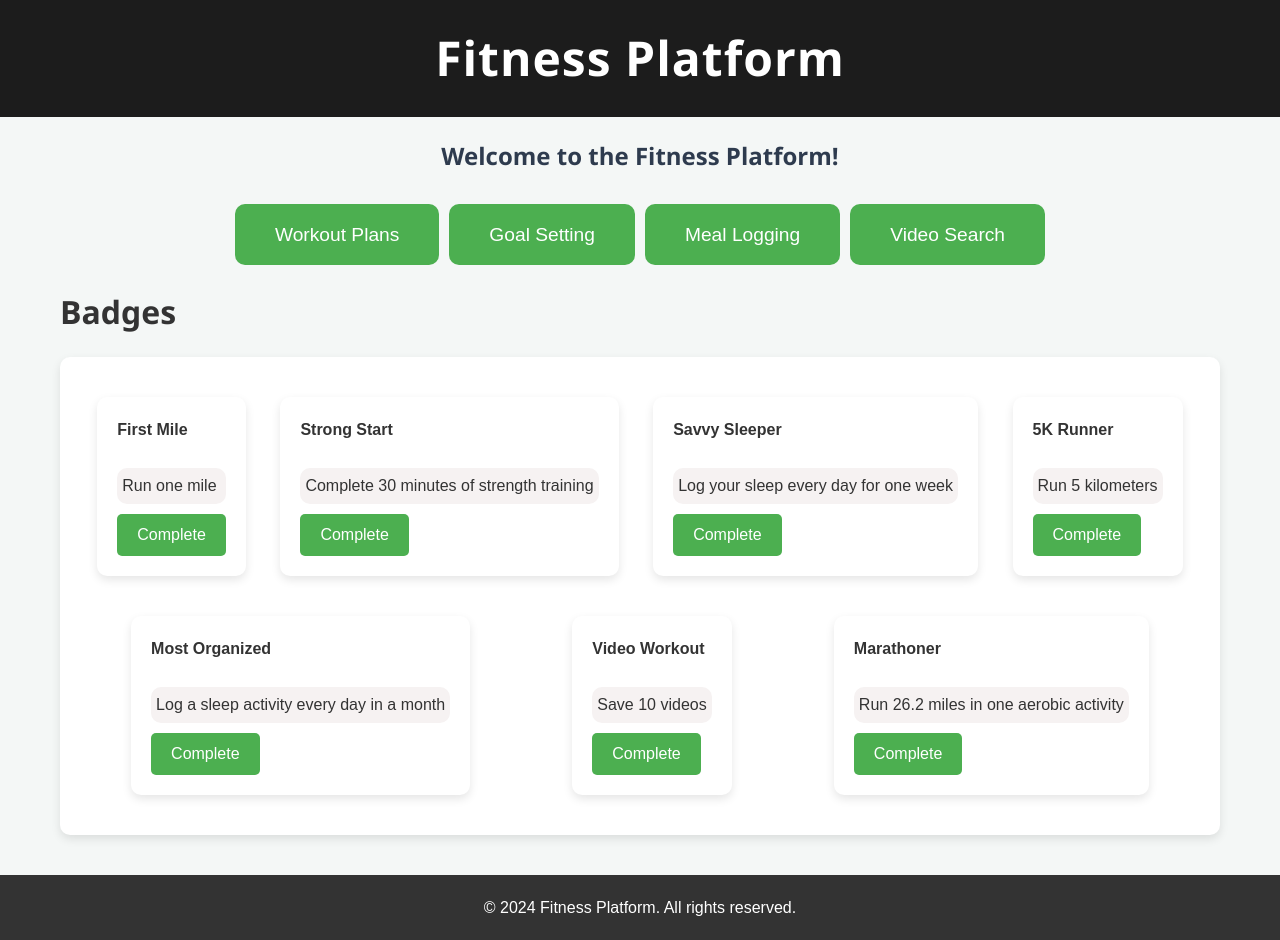
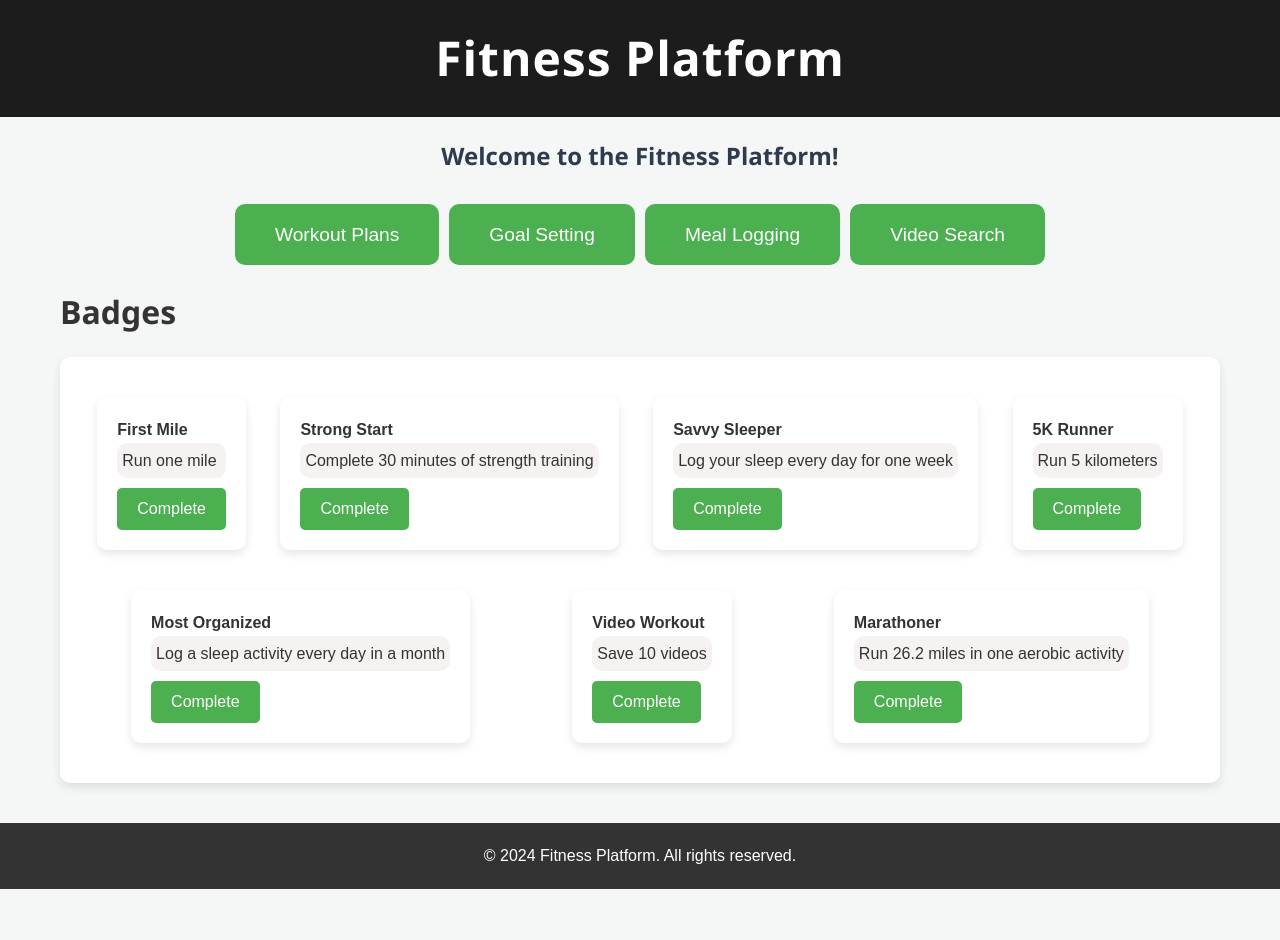
Before and after one commit to kimberlyrallison/CS312-Project, a React (Create React App) app in the folder frontend/: page /home in a window 1280 px wide. After the commit the page ends 889 px from the top, so only its background shows below. Built offline with nearby package versions, Linux system fonts and the light colour scheme.

Commit message:
Update Home.js

```diff
--- a/frontend/src/components/Home.js
+++ b/frontend/src/components/Home.js
@@ -1,23 +1,54 @@
+//create a page to dynamically display unearned badges as well as the associated criteria
+//Dynamically display earned badges as well as the associated criteria
+
 import { React, useState } from 'react';
 import { Link } from 'react-router-dom';
 import "./Home.css";
 import { ToastContainer, toast } from 'react-toastify';
 import 'react-toastify/dist/ReactToastify.css';
 
+//Run for one mile coudld be something user can just click on
+//Complete 30 minute of strenght training could be something user can click on
+//see if I can use the database for sleeping to have the website check if the sleep is logged
+//run can be something user can just click on
+//implement data from the video workout to save the 10 videos
+//run can be something user can click on
+
 const Home = () => {
   const achievementList = [
-    {title: "First Mile", description: "Run one mile"},
-    {title: "Strong Start", description: "Complete 30 minutes of strength training"},
-    {title: "Savvy Sleeper", description: "Log your sleep every day for one week"},
-    {title: "5K Runner", description: "Run 5 kilometers"},
-    {title: "Most Organized", description: "Log a sleep activity every day in a month"},
-    {title: "Video Workout", description: "Save 10 videos"},
-    {title: "Marathoner", description: "Run 26.2 miles in one aerobic activity"}
+    {title: "First Mile", description: "Run one mile", completed: false },
+    {title: "Strong Start", description: "Complete 30 minutes of strength training", completed: false },
+    {title: "Savvy Sleeper", description: "Log your sleep every day for one week", completed: false },
+    {title: "5K Runner", description: "Run 5 kilometers", completed: false },
+    {title: "Most Organized", description: "Log a sleep activity every day in a month", completed: false },
+    {title: "Video Workout", description: "Save 10 videos", completed: false },
+    {title: "Marathoner", description: "Run 26.2 miles in one aerobic activity", completed: false }
   ];
 
-  const handleAchievement = (e) => {
-    e.preventDefault();
-    toast("You completed an achievement! Nice work!");
+  //manages achievmeent completion
+  const [achievements, setAchievments] = useState(achievementList);
+
+
+  //modified
+  const handleAchievement = (index) => {
+    setAchievments((prev) =>
+      prev.map((achievement, i) =>
+        i === index ? { ...achievement, completed: !achievement.completed } : achievement
+      )
+    );
+    //note to self: fix the function, only suppose to apply to the
+    //first mile, strong start, 5k runner, marathoner, since we aren't advanced enough
+    //to track people
+    //only with video work out, most organized, savvy sleeper, can it use the database to achieve it
+
+    //Error in function, whenever user presses the complete button
+    //its suppose to stay as complete, but it can go back to complete when pressed again
+
+    const message = achievements[index].completed
+    //when user clicks on the complete, it's suppose to output the message
+      ? "Achievement unmarked. Keep going!"
+      : "You completed an achievement! Nice work!";
+    toast(message);
   };
 
   return (
@@ -32,17 +63,26 @@ const Home = () => {
         </div>
       </ul>
 
-      <h1>Badges</h1>
+  <h1>Badges</h1>
       <div className="achievement-container">
-      {achievementList.map((achievement, index) => (
-          <box key={index} className="achievement-card">
-            <p><strong>{achievement.title}</strong></p><br/>
-            <div className='description-box'>{achievement.description}</div>
-            <button onClick={handleAchievement}>Complete</button>
-          </box>
+        {achievements.map((achievement, index) => (
+          <div
+            key={index}
+            className={`achievement-card ${
+              achievement.completed ? 'completed' : 'uncompleted'
+            }`}
+          >
+            <p>
+              <strong>{achievement.title}</strong>
+            </p>
+            <div className="description-box">{achievement.description}</div>
+            <button onClick={() => handleAchievement(index)}>
+              {achievement.completed ? 'Completed' : 'Complete'}
+            </button>
+          </div>
         ))}
       </div>
-      <ToastContainer/>
+      <ToastContainer />
     </div>
   );
 };
```
